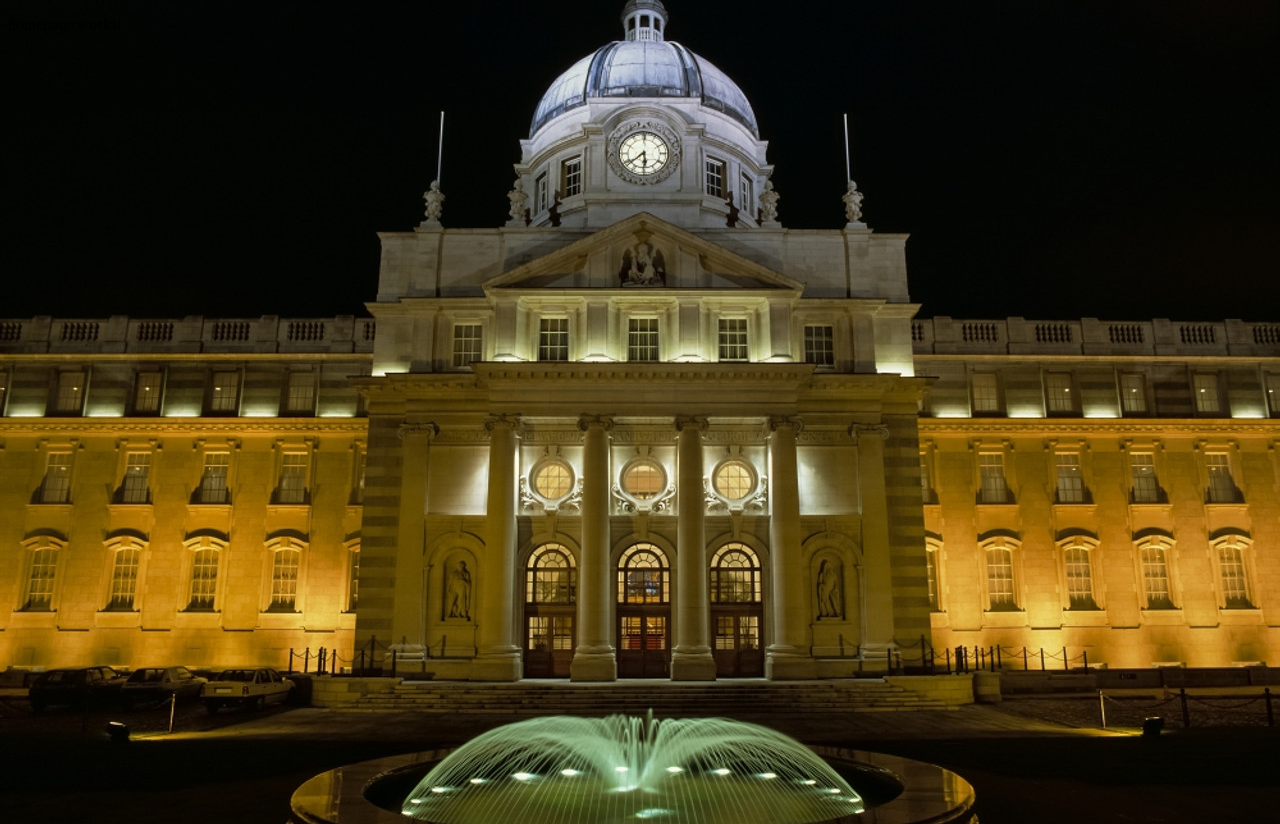
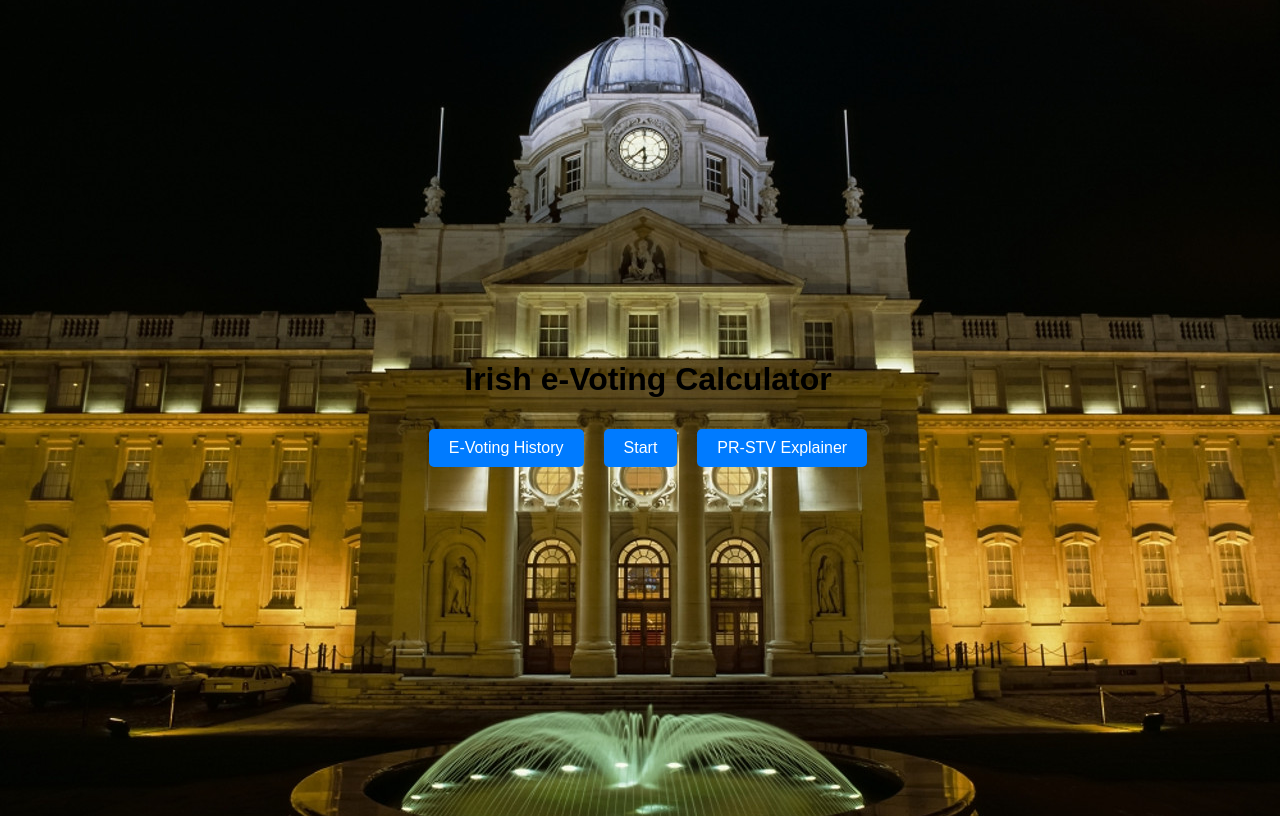
Before and after one commit to JamesSinnott1994/E-Voting-Frontend, an Angular app in the folder e-voting-angular-app/: page / in a window 1280 px wide. Built offline with nearby package versions, Linux system fonts and the light colour scheme.

Commit message:
[ADD] Heading & buttons

```diff
--- a/e-voting-angular-app/src/app/homepage/homepage.component.css
+++ b/e-voting-angular-app/src/app/homepage/homepage.component.css
@@ -0,0 +1,18 @@
+.center-content {
+    text-align: center;
+}
+
+button {
+    margin: 10px; /* Space between buttons */
+    padding: 10px 20px; /* Add padding for a better button appearance */
+    font-size: 16px; /* Adjust font size */
+    cursor: pointer;
+    border: none;
+    border-radius: 5px; /* Rounded corners */
+    background-color: #007bff; /* Button background color */
+    color: white; /* Button text color */
+}
+
+button:hover {
+    background-color: #0056b3; /* Darker blue on hover */
+}
--- a/e-voting-angular-app/src/app/homepage/homepage.component.html
+++ b/e-voting-angular-app/src/app/homepage/homepage.component.html
@@ -1 +1,8 @@
-<p>homepage works!</p>
+<div class="center-content">
+    <h1>Irish e-Voting Calculator</h1>
+    <div>
+        <button>E-Voting History</button>
+        <button>Start</button>
+        <button>PR-STV Explainer</button>
+    </div>
+</div>
--- a/e-voting-angular-app/src/styles.css
+++ b/e-voting-angular-app/src/styles.css
@@ -1,6 +1,9 @@
 /* You can add global styles to this file, and also import other style files */
 body {
-    display: block;
+    display: flex;
+    justify-content: center; /* Horizontally center */
+    align-items: center; /* Vertically center */
+    font-family: Arial, sans-serif; /* Optional: Apply a font */
     height: 100vh; /* Full viewport height */
     width: 100vw; /* Full viewport width */
     background-image: url('assets/dail.jpg');
@@ -8,4 +11,4 @@ body {
     background-repeat: no-repeat; /* Prevents tiling */
     background-position: center; /* Centers the image */
     overflow: hidden; /* Prevents scrolling from disrupting the background layout */
-  }
+}
```
